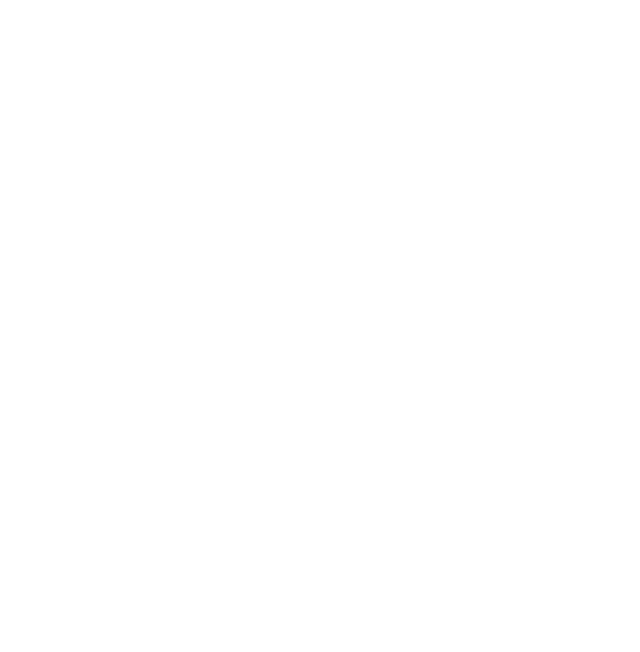
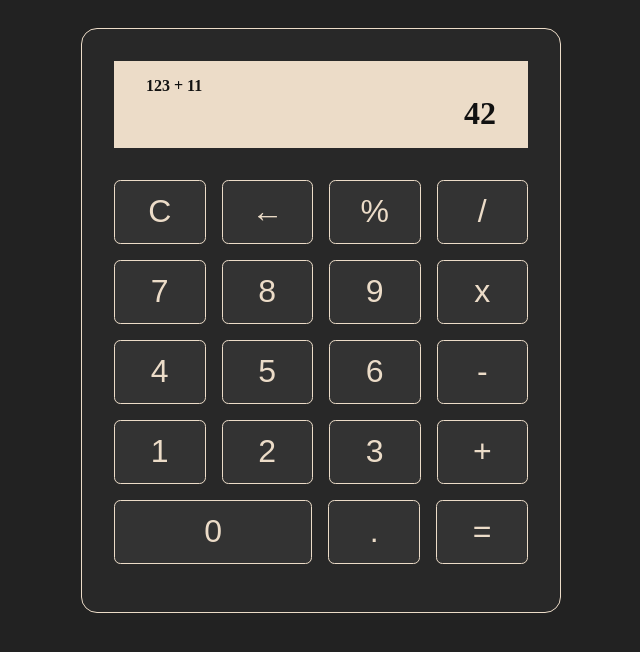
Before and after one commit to Everesh/odin-calculator, a plain HTML site: page index.html in a window 1280 px wide. Shown: the whole page, without its empty margins (319-959 px from the left). Drawn offline with Linux system fonts and the light colour scheme.

Commit message:
Finish layout

```diff
--- a/index.html
+++ b/index.html
@@ -7,6 +7,32 @@
     <title>Calculator</title>
 </head>
 <body>
-
+    <div id="calculator">
+        <div id="display">
+            <p id="history">123 + 11</p>
+            <p id="main">42</p>
+        </div>
+        <div id="controls">
+            <button class="button" id="reset">C</button>
+            <button class="button" id="back">←</button>
+            <button class="button" id="modulo">%</button>
+            <button class="button" id="divide">/</button>
+            <button class="button" id="seven">7</button>
+            <button class="button" id="eight">8</button>
+            <button class="button" id="nine">9</button>
+            <button class="button" id="multiply">x</button>
+            <button class="button" id="four">4</button>
+            <button class="button" id="five">5</button>
+            <button class="button" id="six">6</button>
+            <button class="button" id="subtract">-</button>
+            <button class="button" id="one">1</button>
+            <button class="button" id="two">2</button>
+            <button class="button" id="three">3</button>
+            <button class="button" id="add">+</button>
+            <button class="button wide" id="zero">0</button>
+            <button class="button" id="float">.</button>
+            <button class="button" id="evaluate">=</button>
+        </div>
+    </div>
 </body>
 </html>
--- a/styles.css
+++ b/styles.css
@@ -0,0 +1,85 @@
+:root {
+    --text: #ecdcc8;
+    --text-hl: #ec9c3b;
+
+    --surface-0: #111;
+    --surface-1: #222;
+    --surface-2: #282828;
+    --surface-3: #333;
+}
+
+* {
+    box-sizing: border-box;
+    margin: 0;
+    padding: 0;
+}
+
+body {
+    background-color: var(--surface-1);
+    color: var(--text);
+    min-height: 80vh;
+
+    display: flex;
+    justify-content: center;
+    align-items: center;
+}
+
+#calculator {
+    padding: 2em;
+    background-color: var(--surface-2);
+    flex: 0 0 30em; /* rearranging items when wrap happens is a headache best to avoid*/
+    border: 0.05em solid var(--text);
+    border-radius: 1em;
+    gap: 1em;
+
+    display: flex;
+    flex-direction: column;
+}
+
+#display {
+    padding: 1em 2em;
+    background-color: var(--text);
+    color: var(--surface-0);
+    font-weight: bold;
+}
+
+#main {
+    text-align: right;
+    font-size: 2em;
+}
+
+#controls {
+    padding: 1em 0;
+    display: flex;
+    flex-wrap: wrap;
+    justify-content: space-between;
+    gap: 1em;
+}
+
+.button {
+    flex: 1 0 2.5em;
+    height: 2em;
+    font-size: 2em;
+
+    color: var(--text);
+    background-color: var(--surface-3);
+    border: 0.05em solid var(--text);
+    border-radius: 0.2em;
+}
+
+.button.wide {
+    flex: 10 0 2.5em;
+}
+
+.button:hover {
+    color: var(--text-hl);
+    border-color: var(--text-hl);
+}
+
+.button:focus {
+    outline: 0.05em solid var(--text);
+}
+
+.button:hover:focus {
+    outline-color: var(--text-hl);
+}
```
